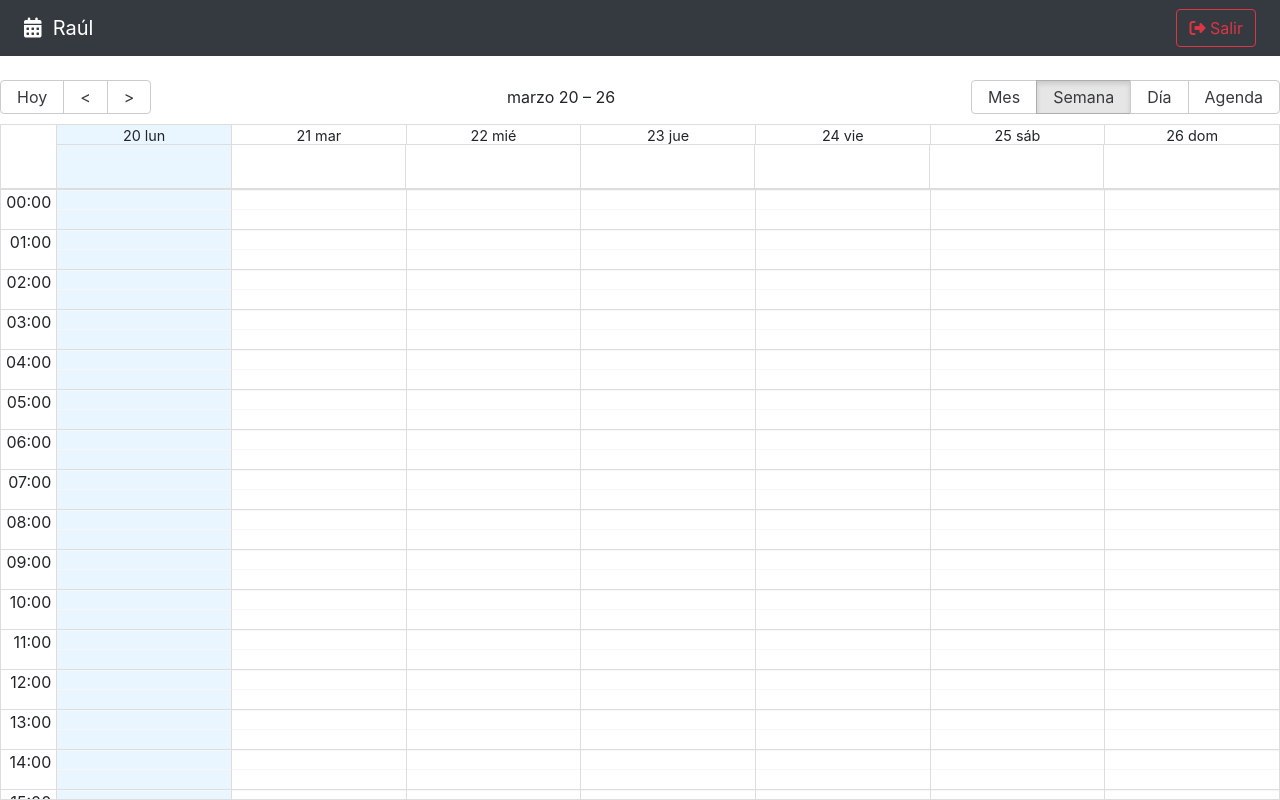
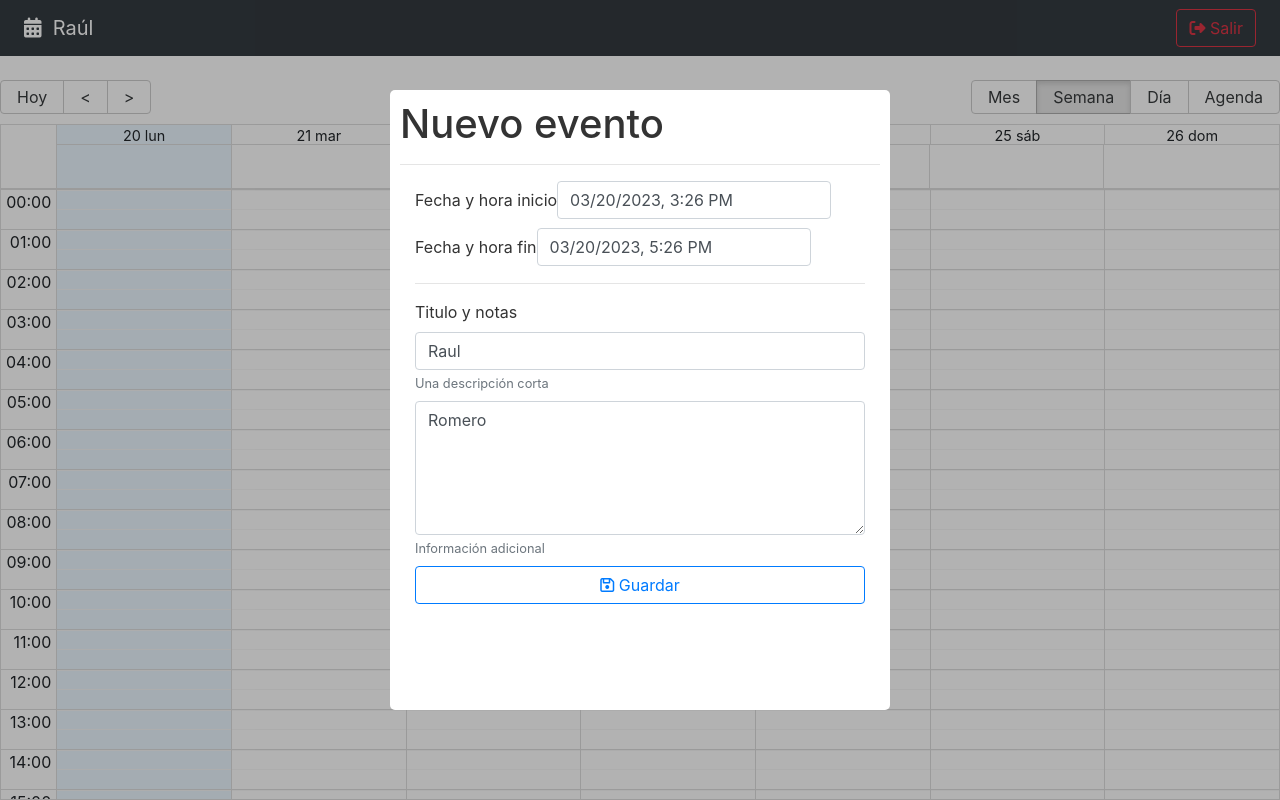
Before and after one commit to RaulRomero26/Curso-React, a React (Vite) app in the folder 10-calendar/: page / in a window 1280 px wide. Built offline with nearby package versions, Linux system fonts and the light colour scheme.

Commit message:
update: datepicker y modal

```diff
--- a/10-calendar/package.json
+++ b/10-calendar/package.json
@@ -12,7 +12,9 @@
     "date-fns": "^2.29.3",
     "react": "^18.2.0",
     "react-big-calendar": "^1.6.8",
+    "react-datepicker": "^4.10.0",
     "react-dom": "^18.2.0",
+    "react-modal": "^3.16.1",
     "react-router-dom": "^6.9.0"
   },
   "devDependencies": {
--- /dev/null
+++ b/10-calendar/src/calendar/components/CalendarModal.jsx
@@ -0,0 +1,129 @@
+import { addHours } from "date-fns";
+import { useState } from "react";
+
+import Modal from "react-modal"
+import DatePicker from "react-datepicker";
+import "react-datepicker/dist/react-datepicker.css";
+
+const customStyles = {
+    content: {
+        top: '50%',
+        left: '50%',
+        right: 'auto',
+        bottom: 'auto',
+        marginRight: '-50%',
+        transform: 'translate(-50%, -50%)',
+        overlay: { zIndex: 4, }
+    },
+};
+
+Modal.setAppElement('#root');
+
+
+
+export const CalendarModal = () => {
+
+    const [isOpen, setIsOpen] = useState(true)
+
+    const [formValues, setFormValues] = useState({
+        title: 'Raul',
+        notes: 'Romero',
+        start: new Date(),
+        end: addHours(new Date(),2)
+    })
+
+    const onInputChange = ({target}) => {
+        setFormValues({
+            ...formValues,
+            [target.name]: target.value
+        })
+    }
+
+    const onDateChange = (event, changing) => {
+        setFormValues({
+            ...formValues,
+            [changing]: event
+        })
+    }
+
+    const onCloseModal = () => {
+        console.log('cerrando modal');
+        setIsOpen(false)
+    }
+
+
+    return (
+        <Modal
+            isOpen={isOpen}
+            onRequestClose={onCloseModal}
+            style={customStyles}
+            className="modal"
+            overlayClassName="modal-fondo"
+            closeTimeoutMS={200}
+        >
+            <h1> Nuevo evento </h1>
+            <hr />
+            <form className="container">
+
+                <div className="form-group mb-2">
+                    <label>Fecha y hora inicio</label>
+                    <DatePicker
+                        selected={formValues.start}
+                        onChange={(event)=> onDateChange(event,'start')}
+                        className="form-control"
+                        dateFormat="Pp"
+                    />
+                </div>
+
+                <div className="form-group mb-2">
+                    <label>Fecha y hora fin</label>
+                    <DatePicker
+                        minDate={formValues.start}
+                        selected={formValues.end}
+                        onChange={(event)=> onDateChange(event,'end')}
+                        className="form-control"
+                        dateFormat="Pp"
+                    />
+                </div>
+
+                <hr />
+                <div className="form-group mb-2">
+                    <label>Titulo y notas</label>
+                    <input
+                        type="text"
+                        className="form-control"
+                        placeholder="Título del evento"
+                        name="title"
+                        autoComplete="off"
+                        value={formValues.title}
+                        onChange={onInputChange}
+                    />
+                    <small id="emailHelp" className="form-text text-muted">Una descripción corta</small>
+                </div>
+
+                <div className="form-group mb-2">
+                    <textarea
+                        type="text"
+                        className="form-control"
+                        placeholder="Notas"
+                        rows="5"
+                        name="notes"
+                        value={formValues.notes}
+                        onChange={onInputChange}
+                    ></textarea>
+                    <small id="emailHelp" className="form-text text-muted">Información adicional</small>
+                </div>
+
+                <button
+                    type="submit"
+                    className="btn btn-outline-primary btn-block"
+                >
+                    <i className="far fa-save"></i>
+                    <span> Guardar</span>
+                </button>
+
+            </form>
+
+        </Modal>
+    )
+}
--- a/10-calendar/src/calendar/index.js
+++ b/10-calendar/src/calendar/index.js
@@ -1,3 +1,4 @@
 export * from './pages/CalendarPage'
 export * from './components/Navbar'
 export * from './components/CalendarEvent'
+export * from './components/CalendarModal'
--- a/10-calendar/src/calendar/pages/CalendarPage.jsx
+++ b/10-calendar/src/calendar/pages/CalendarPage.jsx
@@ -4,7 +4,7 @@ import 'react-big-calendar/lib/css/react-big-calendar.css'
 import { addHours } from 'date-fns'
 
 import { localizer,getMessagesES } from '../../helpers'
-import { CalendarEvent, Navbar } from "../"
+import { CalendarEvent, CalendarModal, Navbar } from "../"
 import { useState } from 'react'
 
 
@@ -81,6 +81,8 @@ export const CalendarPage = () => {
 				onSelectEvent={onSelect}
 				onView={onViewChanged}
 			/>
+
+			<CalendarModal/>
 		</>
 	)
 }
--- a/10-calendar/src/styles.css
+++ b/10-calendar/src/styles.css
@@ -0,0 +1,40 @@
+/* Modal */
+.ReactModalPortal > div{
+    opacity: 0;
+}
+
+.ReactModalPortal .ReactModal__Overlay {
+    align-items: center;
+    display: flex;
+    justify-content: center;
+    transition: opacity .2s ease-in-out;
+    z-index: 999;
+}
+
+.modal-fondo {
+    background-color: rgba(0, 0, 0, 0.3);
+    bottom: 0;
+    left: 0;
+    right: 0;
+    top: 0;
+    position: fixed;
+}
+
+.ReactModalPortal .ReactModal__Overlay--after-open {
+    opacity: 1;
+}
+
+.ReactModalPortal .ReactModal__Overlay--before-close {
+    opacity: 0;
+}
+
+.modal {
+    background: white;
+    border-radius: 5px;
+    color: rgb(51, 51, 51);
+    display: inline;
+    max-height: 620px;
+    max-width: 500px;
+    outline: none;
+    padding: 10px;
+}
```
Also changed, not shown: 1 other file (tests, documents, lock files or other folders).
